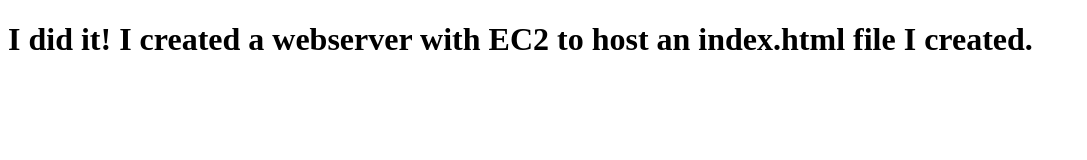
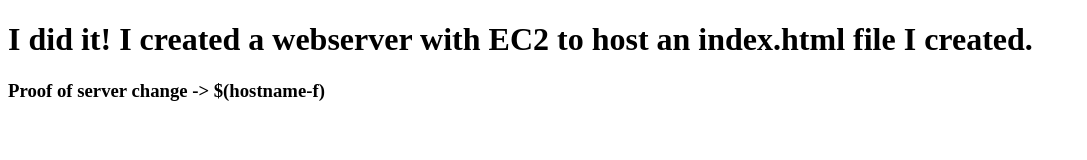
Before and after one commit to bobbysstudies/EC2, a plain HTML site: page index.html in a window 1280 px wide. Shown: the whole page, without its empty margins (0-1087 px from the left). Drawn offline with Linux system fonts and the light colour scheme.

Commit message:
Update index.html

```diff
--- a/index.html
+++ b/index.html
@@ -8,5 +8,6 @@
 </head>
 <body>
     <h1>I did it! I created a webserver with EC2 to host an index.html file I created.</h1>
+    <h3>Proof of server change -> $(hostname-f)</h3>
 </body>
 </html>
```
